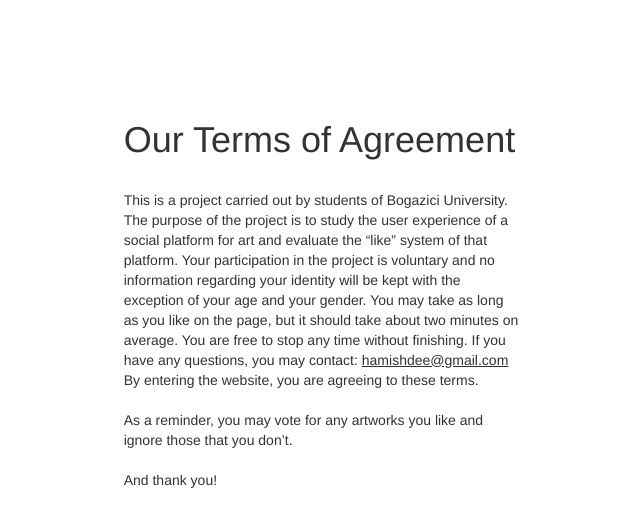
After one commit to ozgurakyazi/Perceived-Popularity, a Django app: page /terms_of_agreement in a window 1280 px wide. The commit adds this page. Shown: the top 527 px of the page, without its empty margins (318-958 px from the left). Run offline with Django 3.2, Linux system fonts and the light colour scheme; parts of the project's set-up code (start-up, migrations or seed data) failed here and were passed over; some libraries are stand-ins or nearby versions.

Commit message:
terms of agreements page is added

```diff
--- /dev/null
+++ b/perceive_experiment/templates/agreement_terms.html
@@ -0,0 +1,31 @@
+{% extends 'base.html' %}
+{% load static %}
+{% block content%}
+<script type="text/javascript" src="/static/main.js"></script>
+<div class="row" style="margin-bottom:50px; margin-top:100px;" >
+
+  <div class="col-md-offset-4 col-md-4 ">
+    <h1>Our Terms of Agreement</h1>
+    <br>
+    This is a project carried out by students of Bogazici University. The purpose of the project is to study the
+
+    user experience of a social platform for art and evaluate the “like” system of that platform. Your
+
+    participation in the project is voluntary and no information regarding your identity will be kept with the
+
+    exception of your age and your gender. You may take as long as you like on the page, but it should take
+
+    about two minutes on average. You are free to stop any time without finishing. If you have any
+
+    questions, you may contact: <u>hamishdee@gmail.com</u> By entering the website, you are agreeing to these
+
+    terms.
+    <br>
+    <br>
+    As a reminder, you may vote for any artworks you like and ignore those that you don’t.
+    <br>
+    <br>
+    And thank you!
+  </div>
+</div>
+{% endblock content %}
--- a/perceive_experiment/urls.py
+++ b/perceive_experiment/urls.py
@@ -7,4 +7,5 @@ urlpatterns = [
     url(r'^about_you$', views.user_info, name='user_info_page'),
     url(r'^info_submit$', views.info_submit, name='info_submit'),
     url(r'^thank_you$', views.thank_you, name='thank_you'),
+    url(r'^terms_of_agreement$', views.terms_page, name='terms_page'),
 ]
--- a/perceive_experiment/views.py
+++ b/perceive_experiment/views.py
@@ -49,6 +49,10 @@ def user_info(request):
         return redirect("vote_page")
     else:
         return render(request, "user_info.html")
+
+
+def terms_page(request):
+    return render(request, "agreement_terms.html")
 
 @ajax
 @login_required
```
Also changed, not shown: perceive_experiment/templates/account/signup.html (+8 -1 lines).
